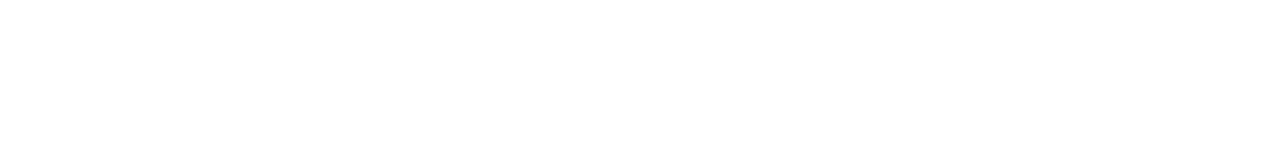
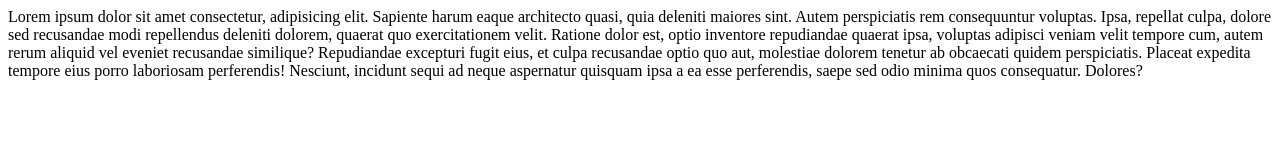
Before and after one commit to BangtanAi/testtt, a plain HTML site: page Project/src/index.html in a window 1280 px wide. Drawn offline with Linux system fonts and the light colour scheme.

Commit message:
Это наш второй комит

```diff
--- a/Project/src/index.html
+++ b/Project/src/index.html
@@ -7,7 +7,7 @@
     <title>Практика Java Script</title>
 </head>
 <body>
-<div class="container"></div>
+<div class="container">Lorem ipsum dolor sit amet consectetur, adipisicing elit. Sapiente harum eaque architecto quasi, quia deleniti maiores sint. Autem perspiciatis rem consequuntur voluptas. Ipsa, repellat culpa, dolore sed recusandae modi repellendus deleniti dolorem, quaerat quo exercitationem velit. Ratione dolor est, optio inventore repudiandae quaerat ipsa, voluptas adipisci veniam velit tempore cum, autem rerum aliquid vel eveniet recusandae similique? Repudiandae excepturi fugit eius, et culpa recusandae optio quo aut, molestiae dolorem tenetur ab obcaecati quidem perspiciatis. Placeat expedita tempore eius porro laboriosam perferendis! Nesciunt, incidunt sequi ad neque aspernatur quisquam ipsa a ea esse perferendis, saepe sed odio minima quos consequatur. Dolores?</div>
 <script src="js/script.js"></script>
 </body>
 </html>
```
